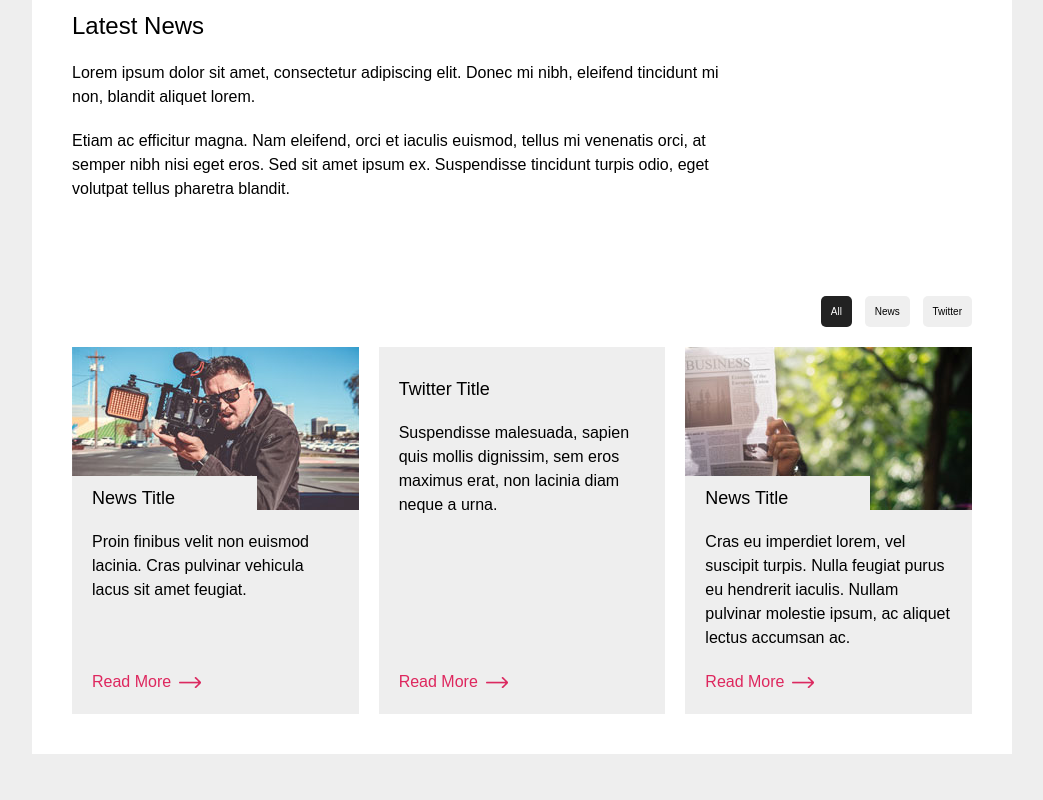
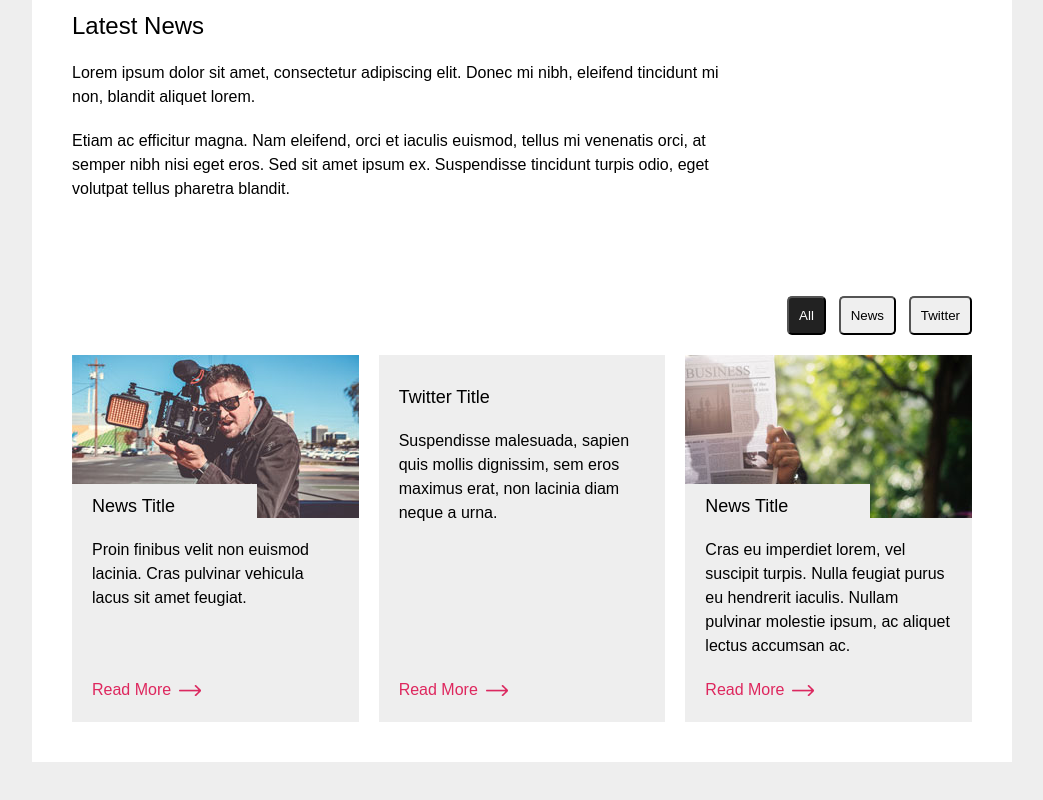
Before and after one commit to adamjw3/sampsonmay, a plain HTML site: page index.html in a window 1280 px wide. Shown: the part 628-1428 px from the top of the page, without its empty margins (118-1161 px from the left). Drawn offline with Linux system fonts and the light colour scheme.

Commit message:
Update style.css

```diff
--- a/style.css
+++ b/style.css
@@ -25,8 +25,7 @@ h2,
 h3,
 p,
 ul,
-li,
-button {
+li {
     margin: 0;
     padding: 0;
     border: 0;
```
